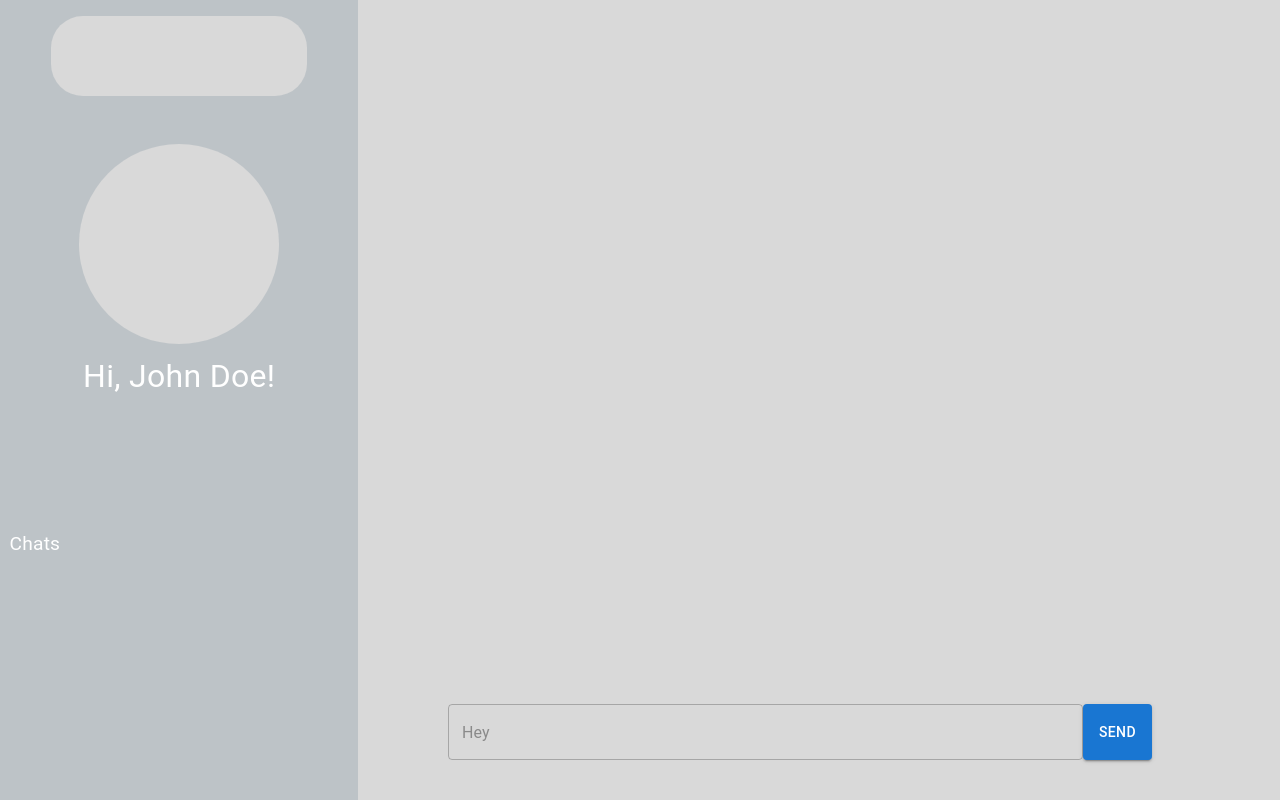
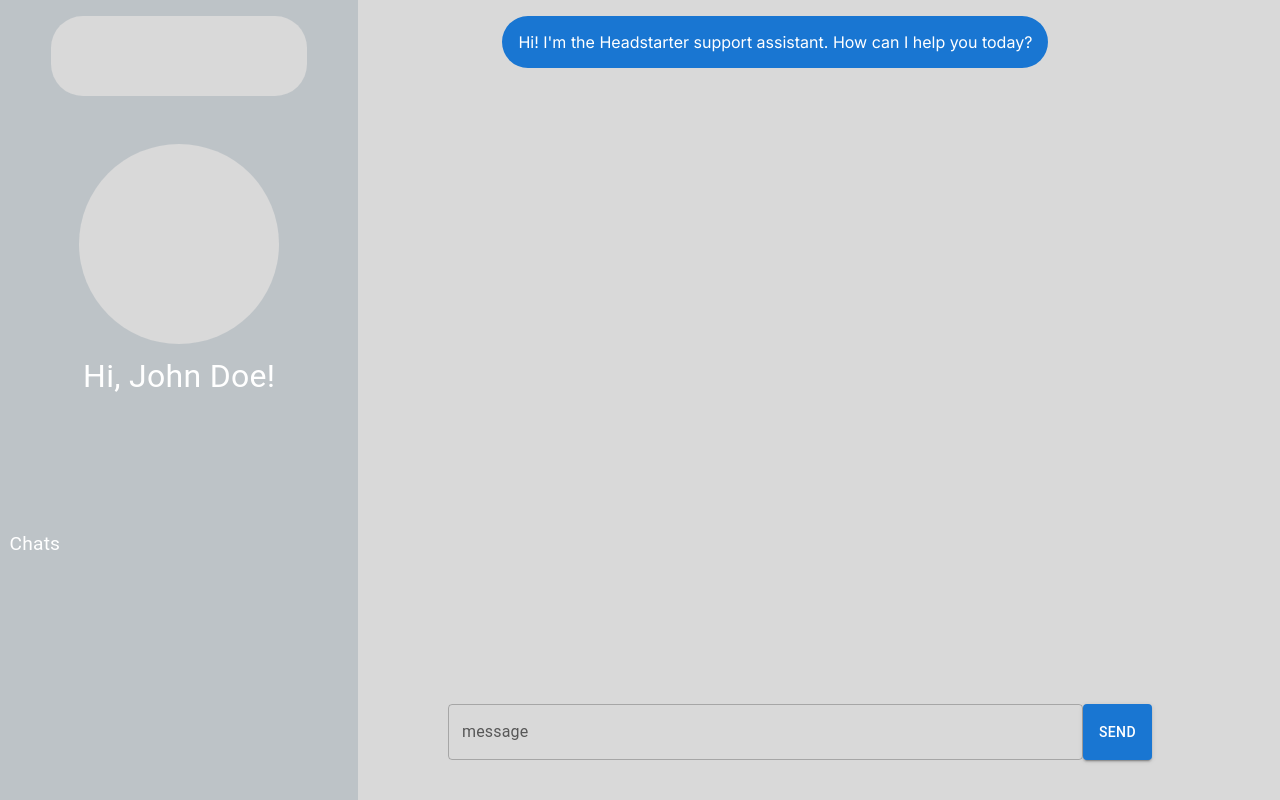
Before and after one commit to webJdi/compendio, a Next.js app in the folder compendio/: page / in a window 1280 px wide. Built offline with nearby package versions, Linux system fonts and the light colour scheme.

Commit message:
Added chat functionalities

```diff
--- a/compendio/package.json
+++ b/compendio/package.json
@@ -14,6 +14,7 @@
     "@mui/icons-material": "^5.16.6",
     "@mui/material": "^5.16.6",
     "next": "14.2.5",
+    "openai": "^4.55.1",
     "react": "^18",
     "react-dom": "^18"
   },
--- a/compendio/src/app/page.js
+++ b/compendio/src/app/page.js
@@ -18,6 +18,46 @@ export default function Home() {
   const [isLoading, setIsLoading] = useState(false)
 
   const sendMessage = async () => {
+    setMessage('')
+    setMessages((messages) => [
+      ...messages,
+      {role: "user", content: message},
+      {role: "assistant", content: ''}
+    ])
+
+    const response = fetch('/api/chat',{
+      method:"POST",
+      headers:{
+        'Content-Type':'application/json'
+      },
+      body: JSON.stringify([...messages, {role: 'user', content: message}]),
+    }).then( async(res) => {
+      const reader = res.body.getReader()
+      const decoder = new TextDecoder()
+
+      let result = ''
+      return reader.read().then(function processText({done, value})
+        {if(done)
+        {
+          return result
+        }
+        const text = decoder.decode(value || new Int8Array(), {stream:true})
+        setMessages((messages)=>{
+          let lastMessage = messages[messages.length -1]
+          let otherMessages = messages.slice(0, messages.length -1)
+          return([
+            ...otherMessages,
+            {
+              ...lastMessage,
+              content:lastMessage.content + text
+            }
+          ])
+
+        })
+        return reader.read().then(processText)
+      }
+    )
+    })
     if (!message.trim() || isLoading) return;
     setIsLoading(true)
     setIsLoading(false)
@@ -48,7 +88,7 @@ export default function Home() {
 
   return (
 
-    <>
+
 
 
     <Box
@@ -122,8 +162,43 @@ export default function Home() {
 
         </Box>
         {/* ///////////////// Left pane ends here ////////////////// */}
+        <Box
+        position={'absolute'}
+        right={0}
+        top={0}
+        height={'90vh'}
+        padding={'1em'}
+        width={'62vw'}
+        >
 
 
+          <Stack
+                direction={'column'}
+                spacing={2}
+                flexGrow={1}
+                overflow={'auto'}
+                maxHeight={'100%'}
+                onChange={(e) => setMessage(e.target.value)}
+
+                disabled={isLoading}>
+                  {messages.map((message, index) => (
+                    <Box
+                      key={index}
+                      display={'flex'}
+                      justifyContent={
+                        message.role === 'assistant' ? 'flex-start':'flex-end'
+                      }
+                    >
+                      <Box color={'#fff'} padding={'1em'} borderRadius={'2em'} bgcolor={
+                        message.role === 'assistant' ? 'primary.main' : 'secondary:main'
+                      }>
+                        {message.content}
+                      </Box>
+                    </Box>
+                  ))}
+                  <div ref={messagesEndRef} />
+                </Stack>
+            </Box>
         <Box
         position={"fixed"}
         bottom={'5vh'}
@@ -140,32 +215,10 @@ export default function Home() {
             placeholder="Hey"
             multiline
             fullWidth
+            label="message"
+            value={message}
+            onChange={(e) => setMessage(e.target.value)}
             >
-              <Stack
-              direction={'column'}
-              spacing={2}
-              flexGrow={1}
-              overflow={'auto'}
-              maxHeight={'100%'}
-              onChange={(e) => setMessage(e.target.value)}
-              onKeyPress={handleKeyPress}
-              disabled={isLoading}>
-                {messages.map((message, index) => (
-                  <Box
-                    key={index}
-                    display={'flex'}
-                    justifyContent={
-                      message.role === 'assistant' ? 'flex-start':'flex-end'
-                    }
-                  >
-                    <Box bgcolor={
-                      message.role === 'assistant' ? 'primary.main' : 'secondary:main'
-                    }></Box>
-                  </Box>
-                ))}
-                <div ref={messagesEndRef} />
-              </Stack>
-
             </TextField>
           </Box>
           <Button
@@ -178,7 +231,6 @@ export default function Home() {
         </Box>
 
     </Box>
-    </>
 
   );
 }
```
Also changed, not shown: 1 other file (tests, documents, lock files or other folders).
